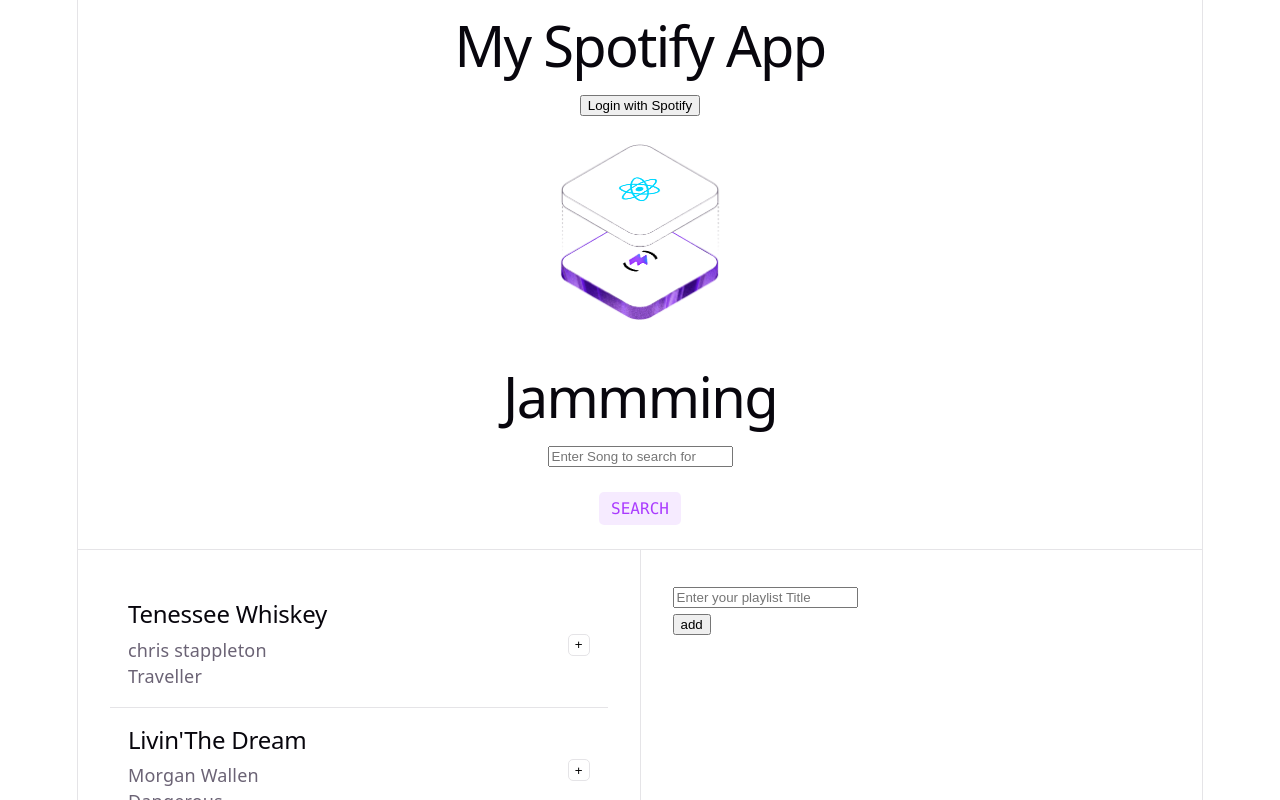
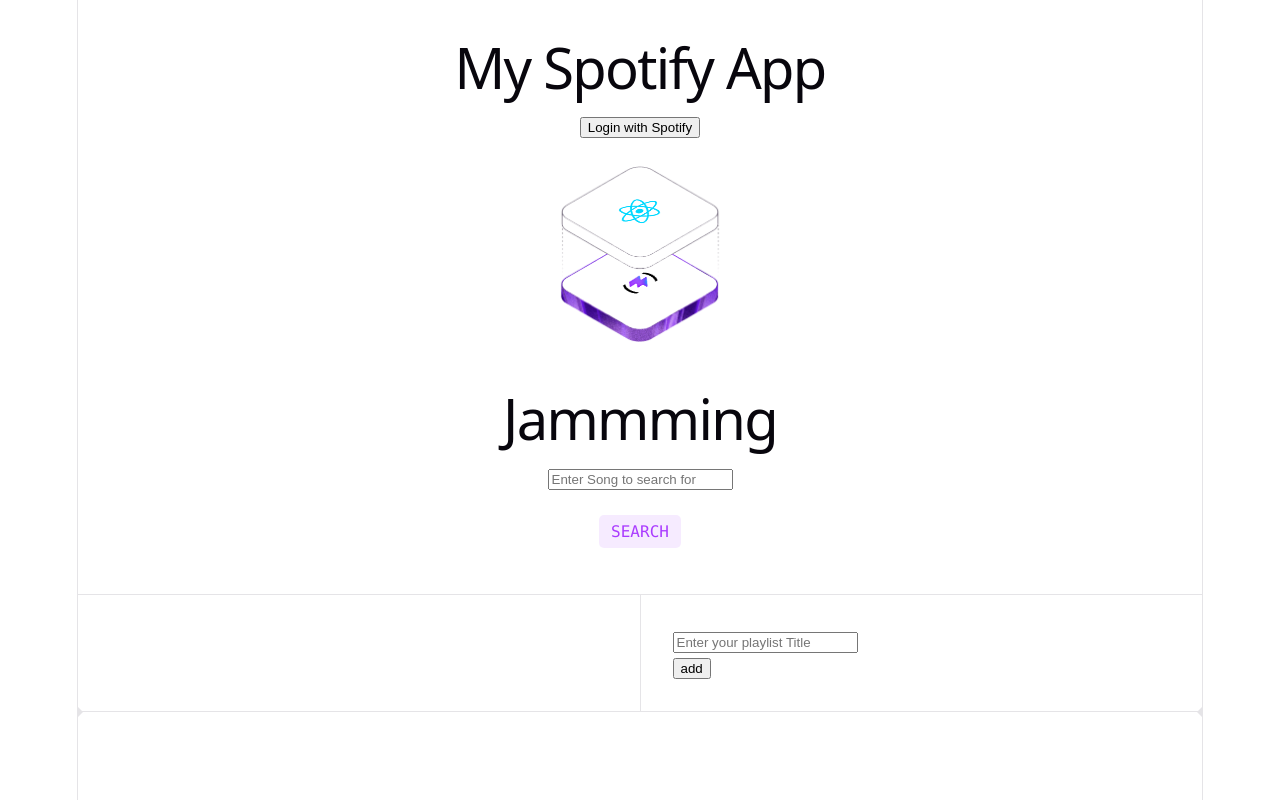
Before and after one commit to HoudeCD26/jamming, a React (Vite) app: page / in a window 1280 px wide. Shown: the top 800 px of the page. Built offline with nearby package versions, Linux system fonts and the light colour scheme.

Commit message:
added the search method from spotify

```diff
--- a/src/App.jsx
+++ b/src/App.jsx
@@ -4,47 +4,22 @@ import reactLogo from './assets/react.svg'
 import viteLogo from './assets/vite.svg'
 import './App.css'
 import Tracklist from './Components/Tracklist'
-import Playlist from './Components/Playlist'
-
 import SpotifyLogin from './Components/SpotifyLogin';
 import { getSpotifyToken } from './authorization/spotify';
 
 
 function App() {
 
+const [trackList,setTrackList] = useState([]);
 
 
 
-  const trackList = [
-    {
-      song:"Tenessee Whiskey",
-      author: "chris stappleton",
-      album: "Traveller",
-      id:1,
-      uri:"uri1"
-    },
-    {
-      song:"Livin'The Dream",
-      author: "Morgan Wallen",
-      album: "Dangerous",
-      id:2,
-      uri:"uri2"
-    },
-    {
-      song:"Kick Myself",
-      author: "Morgan Wallen",
-      album: "Im the problem" ,
-      id:3,
-      uri:"uri3"
-    }
-  ]
-
 /*
 *
-*
+* playlist state variable to hold the array of track selected byt the user
 *
 */
-// playlist state variable to hold the array of track selected byt the user
+
 
   const [playlist,setPlaylist] = useState([]);
 
@@ -77,10 +52,10 @@ function handleRemoveFromPlaylist(id){
 
 /*
 *
-*
+* title state variable to hold the custom title enter by the user
 *
 */
-// title state variable to hold the custom title enter by the user
+
 
    const [customTitle,setCustomTitle] = useState('');
 
@@ -92,33 +67,83 @@ function handleRemoveFromPlaylist(id){
 
 /*
 *
-*
+* uri state variable to hold the array of uri track to submit to spotify
 *
 */
-//uri state variable to hold the array of uri track to submit to spotify
+
 
    const [uriPlaylist,setUriPlaylist] = useState([]);
 
    function handleUriPlaylist(){
 
     setUriPlaylist(()=>(
-      playlist.map(track=>(track.uri))
+      playlist.map(track=>(track.spotifyUrl))
     ))
    }
+
+/*
+*
+* Search state variable. will track and hold the value enter by the user to search
+*
+*/
+
+const [search,setSearch]=useState('');
+const apiBaseUrl = "https://api.spotify.com/v1"
+
+function handleSearchChange(e){
+  const {value} = e.target;
+
+  setSearch(value);
+}
+function generateId() {
+  return crypto.randomUUID();
+}
+
+async function searchSong(){
+  try{
+
+    const tokenData = await getSpotifyToken();
+    const response = await fetch(
+       `${apiBaseUrl}/search?q=${encodeURIComponent(search)}&type=track`,
+          {
+            headers: {
+              Authorization: `Bearer ${tokenData.access_token}`,
+            },
+          }
+    );
+
+   const songList = await response.json();
+const songs = songList.tracks.items;
+
+const formattedSongs = songs.map((song, index) => ({
+  id: generateId(),
+  name: song.name,
+  artist: song.artists.map((artist) => artist.name).join(", "),
+  album: song.album.name,
+  spotifyUrl: song.external_urls.spotify,
+}));
+
+setTrackList([ ...formattedSongs]);
+
+  }catch(err){
+    console.log("Error get api search song",err);
+  }
+}
+
+/*
+*
+* Fonction pour authentiquer l'utilisateur a sont compte spotify
+*
+*/
 
   const [profile, setProfile] = useState(null);
 
    useEffect(() => {
-    console.log('🔥 React useEffect executed');
-    console.log('Current path:', window.location.pathname);
 
     async function authenticate() {
       try {
-        console.log('🔥 Starting Spotify authentication');
 
         const tokenData = await getSpotifyToken();
-
-        console.log('🔥 Token received:', !!tokenData.access_token);
 
         const response = await fetch(
           'https://api.spotify.com/v1/me',
@@ -143,7 +168,7 @@ function handleRemoveFromPlaylist(id){
   }, []);
 
 
-
+//return jsx statement
 
   return (
     <>
@@ -175,12 +200,12 @@ function handleRemoveFromPlaylist(id){
         </div>
         <div>
           <h1>Jammming</h1>
-        <input placeholder='Enter Song to search for'/>
+        <input value={search} onChange={handleSearchChange} placeholder='Enter Song to search for'/>
         </div>
         <button
           type="button"
           className="counter"
-
+        onClick={()=>searchSong()}
         >
         SEARCH
         </button>
--- a/src/Components/Track.jsx
+++ b/src/Components/Track.jsx
@@ -20,9 +20,9 @@ const buttonStyle={
         <>
         <div  style={trackStyle}>
         <div>
-            <h2>{trackInfo.song}</h2>
+            <h2>{trackInfo.name}</h2>
             <div>
-                <p>{trackInfo.author}</p>
+                <p>{trackInfo.artist}</p>
                 <p>{trackInfo.album}</p>
             </div>
         </div>
```
